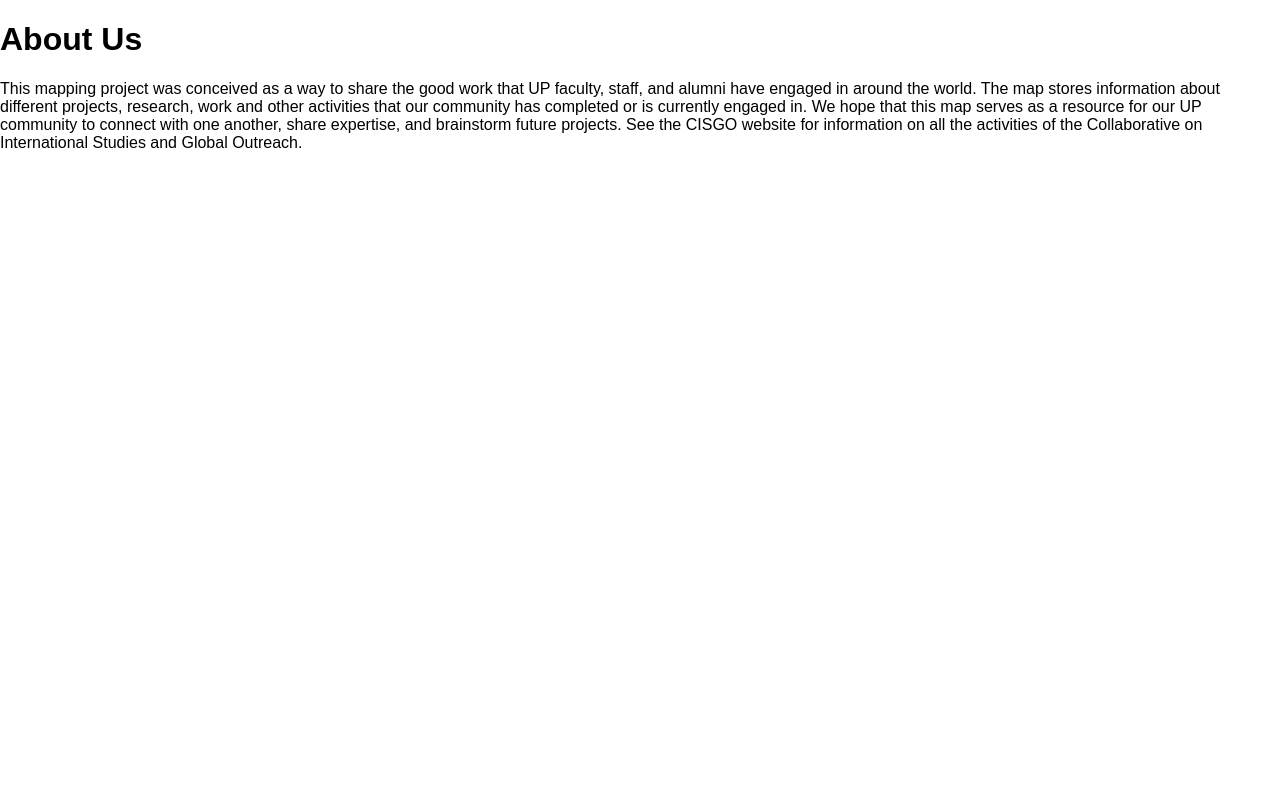
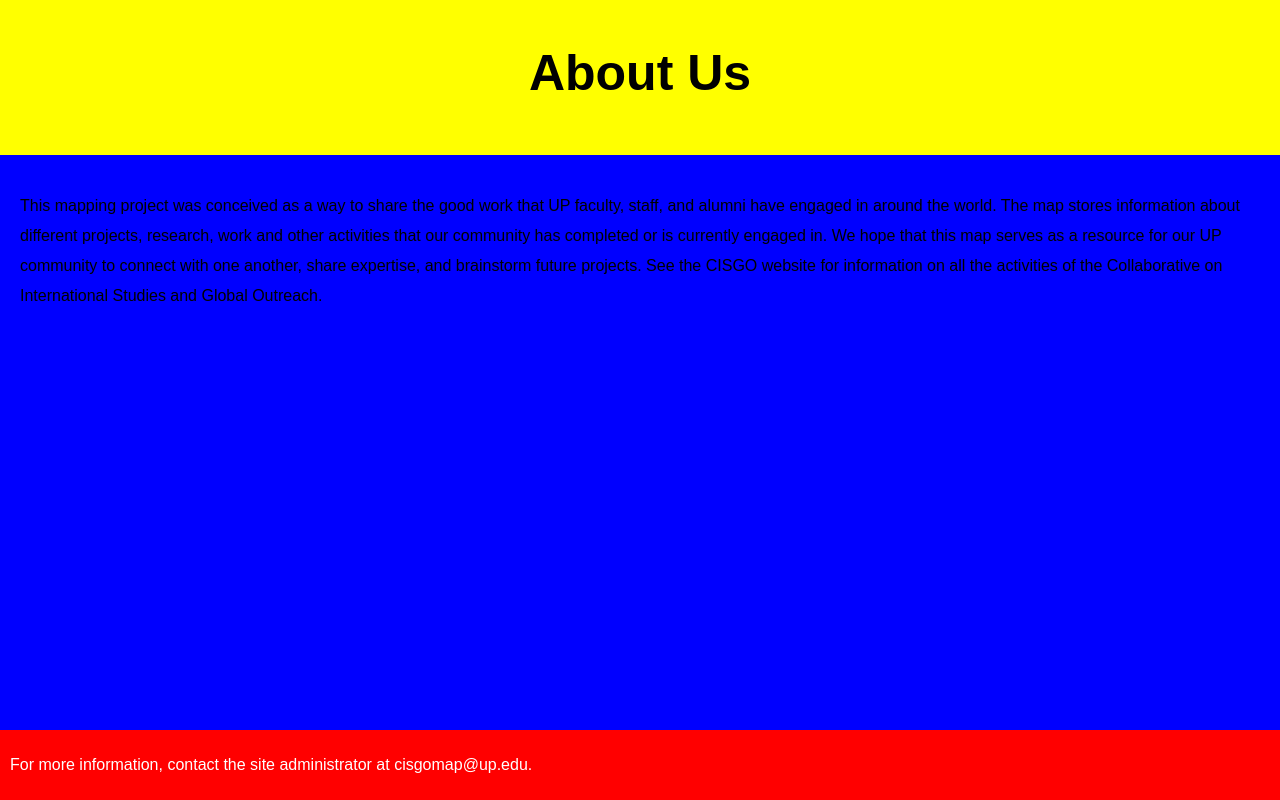
Before and after one commit to upcs/cs341-spring-2024-cisgo-afternoon, a React (Create React App) app in the folder client/: page /about in a window 1280 px wide. Built offline with nearby package versions, Linux system fonts and the light colour scheme.

Commit message:
about page w/o styling

```diff
--- a/client/src/pages/About.js
+++ b/client/src/pages/About.js
@@ -5,10 +5,10 @@ import '../static/css/pages/About.css';
 const About = () => {
   return (
     <div class='about_container'>
-      <header class='about_header'>
-        <h1 class='about_title'>About Us</h1>
-      </header>
       <main class='about_main'>
+        <header class='about_header'>
+          <h1 class='about_title'>About Us</h1>
+        </header>
         <p class='about_text'>
           This mapping project was conceived as a way to share the good work that UP faculty, staff, and alumni have
           engaged in around the world. The map stores information about different projects, research, work and other
@@ -17,6 +17,9 @@ const About = () => {
           See the CISGO website for information on all the activities of the Collaborative on International Studies and
           Global Outreach.
         </p>
+        <div class='about_footer'>
+          <p>For more information, contact the site administrator at cisgomap@up.edu.</p>
+        </div>
       </main>
     </div>
   );
--- a/client/src/static/css/pages/About.css
+++ b/client/src/static/css/pages/About.css
@@ -0,0 +1,31 @@
+.about_title{
+    text-align: center;
+    padding-bottom: 10px;
+    font-size: 50px;
+}
+
+.about_header{
+    background-color: yellow;
+    padding: 10px;
+}
+
+.about_main{
+    background-color: blue;
+    position: absolute;
+    height: 100%;
+    overflow: none;
+}
+
+.about_text{
+    padding: 20px;
+    line-height: 30px;
+}
+
+.about_footer{
+    position: fixed;
+    width: 100%;
+    bottom: 0;
+    background-color: red;
+    color: white;
+    padding: 10px;
+}
```
